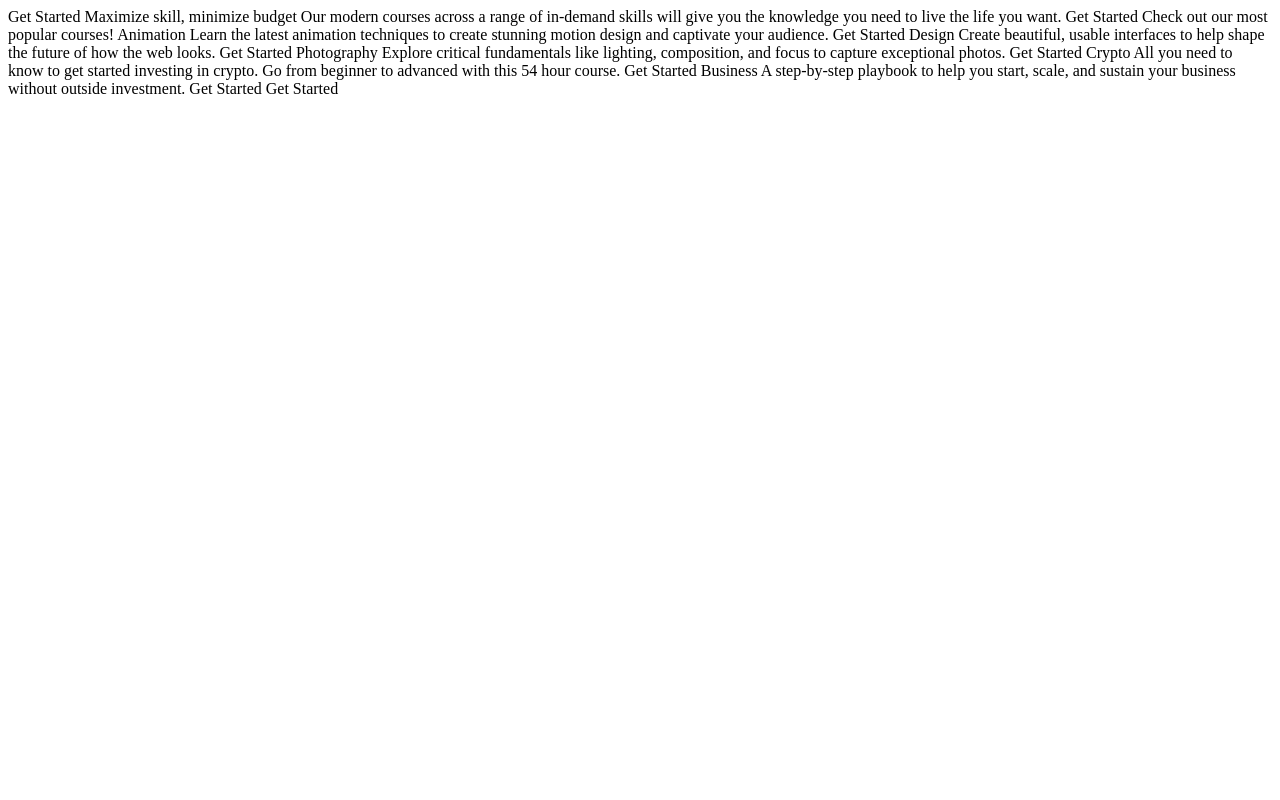
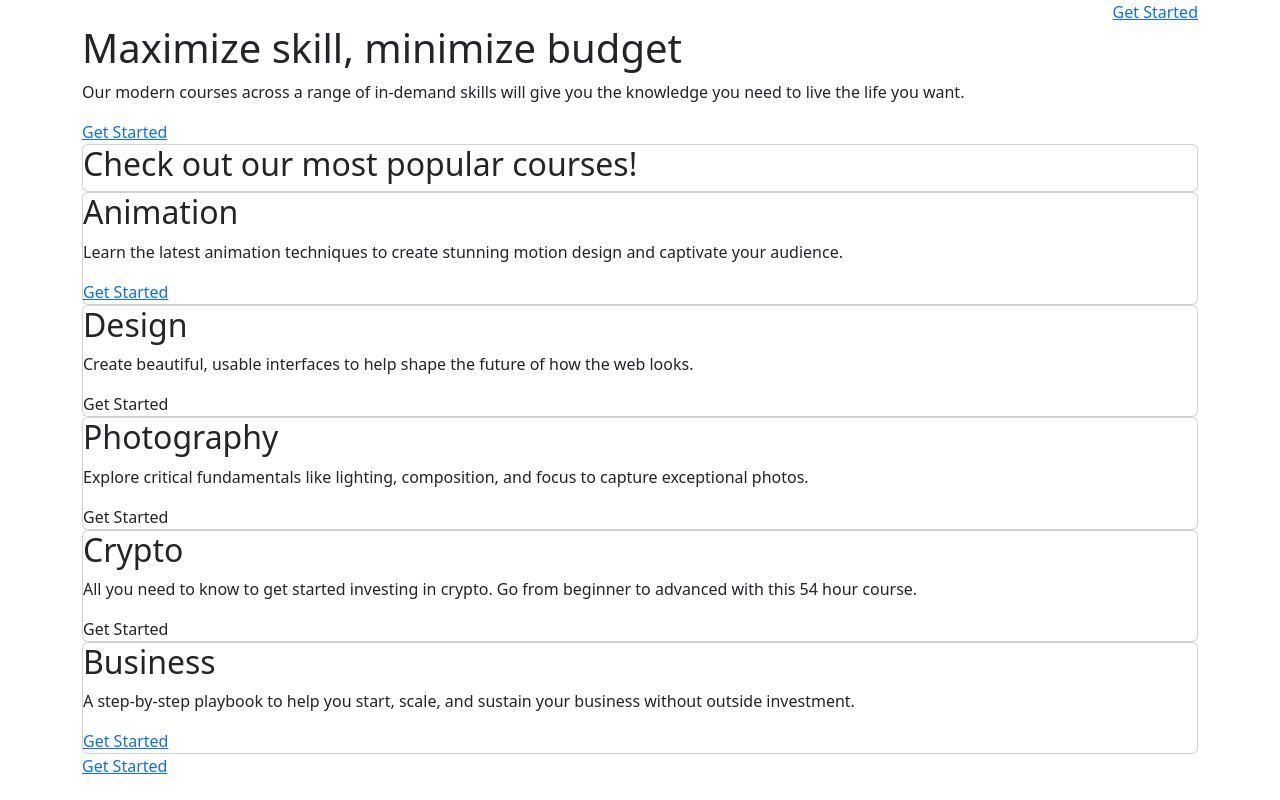
Before and after one commit to florentgl/elearning-landing-page, a plain HTML site: page index.html in a window 1280 px wide. Drawn offline with nearby package versions, Linux system fonts and the light colour scheme.

Commit message:
added HTML tags and CSS folders

```diff
--- /dev/null
+++ b/assets/style.css
@@ -0,0 +1,2 @@
+@import url(components/button.css);
+@import url(components/card.css);
--- a/index.html
+++ b/index.html
@@ -3,50 +3,74 @@
 <head>
   <meta charset="UTF-8">
   <meta name="viewport" content="width=device-width, initial-scale=1.0">
-
+  <!-- CSS only -->
+  <link href="https://cdn.jsdelivr.net/npm/bootstrap@5.2.0-beta1/dist/css/bootstrap.min.css" rel="stylesheet" integrity="sha384-0evHe/X+R7YkIZDRvuzKMRqM+OrBnVFBL6DOitfPri4tjfHxaWutUpFmBp4vmVor" crossorigin="anonymous">
   <link rel="icon" type="image/png" sizes="32x32" href="./assets/favicon-32x32.png">
-
+  <link rel="stylesheet" href="./assets/style.css">
   <title>Frontend Mentor | Skilled e-learning landing page</title>
 </head>
+
 <body>
+  <div class="container">
+    <div class="d-flex justify-content-end">
+      <a href="#">Get Started</a>
+    </div>
+    <div>
+      <h1>Maximize skill, minimize budget</h1>
 
-  Get Started
+      <p>Our modern courses across a range of in-demand skills will give you the
+        knowledge you need to live the life you want.</p>
 
-  Maximize skill, minimize budget
+      <a href="#">Get Started</a>
+    </div>
 
-  Our modern courses across a range of in-demand skills will give you the
-  knowledge you need to live the life you want.
+    <div class="cards">
 
-  Get Started
+      <div class="card">
+        <h2>Check out our most popular courses!</h2>
+      </div>
 
-  Check out our most popular courses!
+      <div class="card">
+        <h2>Animation</h2>
+        <p>Learn the latest animation techniques to create stunning motion
+          design and captivate your audience.</p>
+        <a href="#">Get Started</a>
+      </div>
 
-  Animation
-  Learn the latest animation techniques to create stunning motion
-  design and captivate your audience.
-  Get Started
+      <div class="card">
+        <h2> Design</h2>
+        <p>Create beautiful, usable interfaces to help shape the future of
+          how the web looks.</p>
+        Get Started
+      </div>
 
-  Design
-  Create beautiful, usable interfaces to help shape the future of
-  how the web looks.
-  Get Started
+      <div class="card">
+        <h2> Photography</h2>
+        <p>Explore critical fundamentals like lighting, composition, and focus
+          to capture exceptional photos.</p>
+        Get Started
+      </div>
 
-  Photography
-  Explore critical fundamentals like lighting, composition, and focus
-  to capture exceptional photos.
-  Get Started
+      <div class="card">
+        <h2> Crypto</h2>
+        <p>All you need to know to get started investing in crypto. Go from beginner
+          to advanced with this 54 hour course.</p>
+        Get Started
+      </div>
 
-  Crypto
-  All you need to know to get started investing in crypto. Go from beginner
-  to advanced with this 54 hour course.
-  Get Started
+      <div class="card">
+        <h2> Business</h2>
+        <p>A step-by-step playbook to help you start, scale, and sustain your business
+          without outside investment.</p>
+        <a href="">Get Started</a>
+      </div>
 
-  Business
-  A step-by-step playbook to help you start, scale, and sustain your business
-  without outside investment.
-  Get Started
-
-  Get Started
-
+      <div class="footer">
+        <a href="">Get Started</a>
+      </div>
+    </div>
+  </div>
+  <!-- JavaScript Bundle with Popper -->
+  <script src="https://cdn.jsdelivr.net/npm/bootstrap@5.2.0-beta1/dist/js/bootstrap.bundle.min.js" integrity="sha384-pprn3073KE6tl6bjs2QrFaJGz5/SUsLqktiwsUTF55Jfv3qYSDhgCecCxMW52nD2" crossorigin="anonymous"></script>
 </body>
 </html>
```
Also changed, not shown: assets/components/button.css (added), assets/components/card.css (added), 1 other file.
